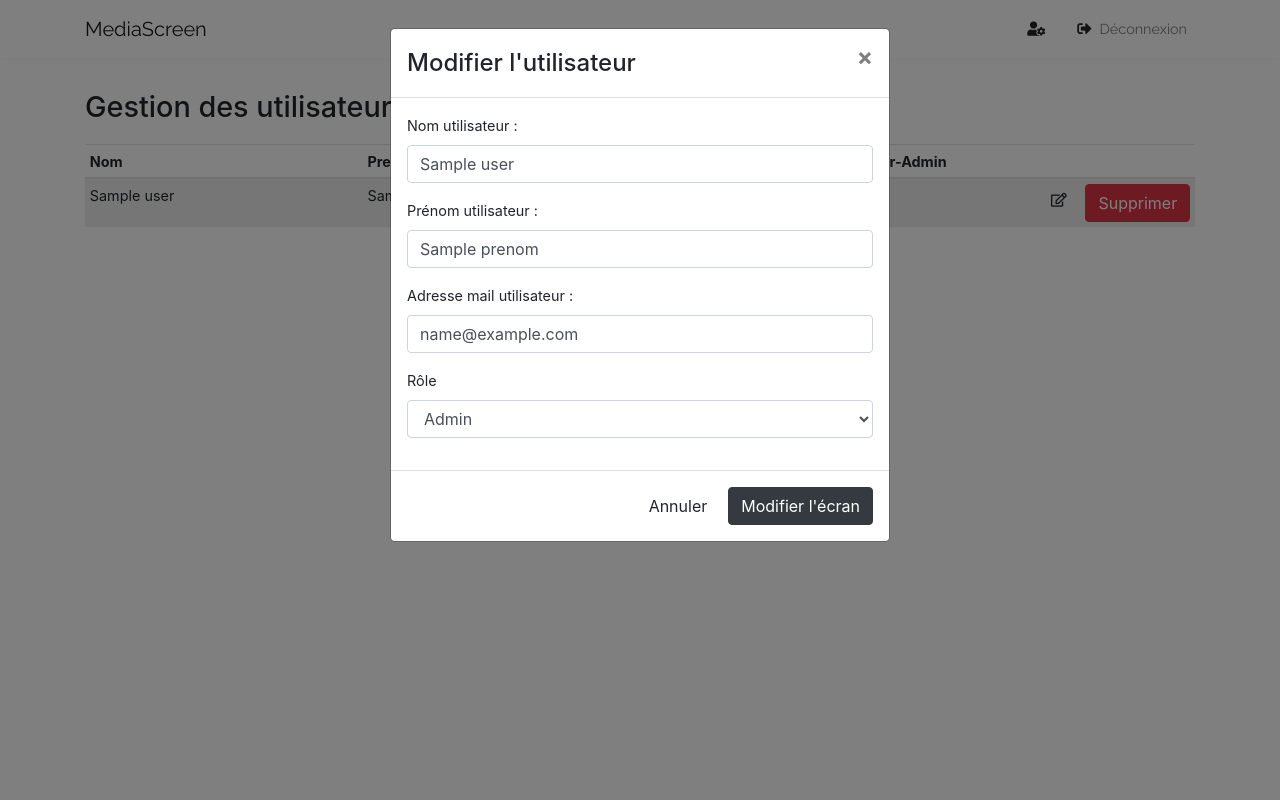
After one commit to portarolucas/mediascreen, a PHP site: template Backoffice/app/Views/Pages/Users.twig in a window 1280 px wide, after a click that opens the changed part. The commit adds this page. Run offline with PHP 8.4, Linux system fonts and the light colour scheme; the template is opened without the code that fills it: most values are stand-ins (such as "Sample title", 1, 10 or a date in 2020); style sheets or scripts are compiled from the project's sources; some libraries are stand-ins or nearby versions.

Commit message:
Lister, supprimer et modifier des utilisateurs

```diff
--- a/Backoffice/app/Controllers/PagesGetController.php
+++ b/Backoffice/app/Controllers/PagesGetController.php
@@ -4,6 +4,7 @@ namespace App\Controllers;
 use App\Controllers\Auth\AuthController;
 use App\Models\Ecran;
 use App\Models\Sequence;
+use App\Models\Utilisateur;
 use Slim\Http\Request;
 use Slim\Http\Response;
 
@@ -62,4 +63,9 @@ class PagesGetController extends Controller {
         $this->render($response, 'Pages/CreateUser.twig');
     }
 
+    public function users(Request $request, Response $response) {
+        $users = Utilisateur::select()->get();
+        $this->render($response, 'Pages/Users.twig', ['users' => $users]);
+    }
+
 }
--- a/Backoffice/app/Views/Pages/Home.twig
+++ b/Backoffice/app/Views/Pages/Home.twig
@@ -21,7 +21,7 @@
     <div class="col-4 box">
         <h1>Utilisateurs</h1>
         <hr>
-        <a href="{{ path_for('sequences') }}" class="btn btn-outline-warning btn-sm">
+        <a href="{{ path_for('users') }}" class="btn btn-outline-warning btn-sm">
             Gestion des utilisateurs
         </a>
         <a href="{{ path_for('createUser') }}" class="btn btn-outline-success btn-sm">
--- /dev/null
+++ b/Backoffice/app/Views/Pages/Users.twig
@@ -0,0 +1,224 @@
+{% extends "Layout.twig" %}
+
+{% block style %}
+<link rel="stylesheet" href="/assets/css/gestion_sequence.css">
+<style>
+    .notification{
+      position: fixed;
+      bottom: 0;
+      left:0;
+      width: 100%;
+    }
+  </style>
+{% endblock %}
+
+{% block content %}
+<div id="notification_block" class="notification" style="z-index: 999;display: none;">
+    <button type="button" class="close" data-dismiss="alert" aria-label="Close" onclick="hideNotification()">
+        <span aria-hidden="true">&times;</span>
+    </button>
+    <p></p>
+</div>
+
+<h1>Gestion des utilisateurs</h1>
+<table class="table table-sm table-hover">
+    <thead>
+        <tr>
+            <th style="width: 30%;">Nom</th>
+            <th style="width: 25%;">Prenom</th>
+            <th style="width: 25%;">Adresse mail</th>
+            <th style="width: 25%;">Super-Admin</th>
+            <th style="width: 5%;"></th>
+            <th style="width: 5%;"></th>
+        </tr>
+    </thead>
+
+    <tbody>
+        {% for user in users %}
+            <tr>
+            <td class="panel_nomUtilisateur"><span class="editable">{{ user.nom }}</span></td>
+            <td class="panel_prenomUtilisateur"><span class="editable">{{ user.prenom }}</span></td>
+            <td class="panel_emailUtilisateur"><span class="editable">{{ user.email }}</span></td>
+            <td class="panel_rankUtilisateur">
+                {% if user.is_superadmin == 1 %}
+                    <i class="fa fa-check" aria-hidden="true"></i>
+                {% endif %}
+
+            </td>
+
+            <td class="panel_update">
+                <button type="button" class="btn btn-default btn-sm" data-toggle="modal" data-target="#editUser_{{ user.id }}">
+                    <i class="far fa-edit"></i>
+                </button>
+                <div class="modal fade exampleModalClass" id="editUser_{{ user.id }}" tabindex="-1" role="dialog"
+                    aria-labelledby="editUserLabel_{{ user.id }}">
+                    <div class="modal-dialog" role="document">
+                        <div class="modal-content">
+                            <div class="modal-header">
+                                <h4 class="modal-title" id="editUserLabel_{{ user.id }}">Modifier l'utilisateur</h4>
+                                <button type="button" class="close" data-dismiss="modal" aria-label="Fermer"><span
+                                        aria-hidden="true">×</span></button>
+                            </div>
+                            <div class="modal-body">
+                                <form>
+                                    <div class="form-group">
+                                        <label class="control-label">Nom utilisateur :</label>
+                                        <input type="text" value="{{ user.nom }}"
+                                            class="form-control update_nomUtilisateur">
+                                    </div>
+                                    <div class="form-group">
+                                        <label class="control-label">Prénom utilisateur :</label>
+                                        <input type="text" value="{{ user.prenom }}"
+                                            class="form-control update_prenomUtilisateur">
+                                    </div>
+                                    <div class="form-group">
+                                        <label class="control-label">Adresse mail utilisateur :</label>
+                                        <input type="text" value="{{ user.email }}"
+                                            class="form-control update_emailUtilisateur">
+                                    </div>
+                                    <div class="form-group">
+                                        {% if user.is_superadmin == 0 %}
+                                            <label for="rank_user" class="form-label">Rôle</label>
+                                            <select name="rank_user" id="rank_user" class="form-control update_rankUtilisateur">
+                                                <option value="0" selected>Admin</option>
+                                                <option value="1">Super-Admin</option>
+                                            </select>
+                                        {% else %}
+                                            <label for="rank_user" class="form-label">Rôle</label>
+                                            <select name="rank_user" id="rank_user" class="form-control update_rankUtilisateur">
+                                                <option value="0">Admin</option>
+                                                <option value="1" selected>Super-Admin</option>
+                                            </select>
+                                        {% endif %}
+                                    </div>
+                                </form>
+                            </div>
+                            <div class="modal-footer">
+                                <button type="button" class="btn btn-default" data-dismiss="modal">Annuler</button>
+                                <button type="button" class="btn btn-dark" onclick="updateUser({{ user.id }}, this)">Modifier
+                                    l'écran</button>
+                            </div>
+                        </div>
+                    </div>
+                </div>
+            </td>
+
+            <td class="panel_delete">
+                <input type="button" value="Supprimer" class="btn btn-danger delCompteBtn" data-toggle="modal"
+                    data-target="#deleteUser{{ user.id }}">
+                <div class="modal fade" id="deleteUser{{ user.id }}" tabindex="-1" role="dialog"
+                    aria-labelledby="deleteUserLabel_{{ user.id }}" aria-hidden="true">
+                    <div class="modal-dialog">
+                        <div class="modal-content">
+                            <div class="modal-header">
+                                <h4 class="modal-title" id="deleteUserLabel_{{ user.id }}">Supprimer un utilisateur :</h4>
+                            </div>
+                            <div class="modal-body">
+                                <p>Êtes-vous sûr de vouloir supprimer l'utilisateur : {{ user.nom }} {{ user.prenom }} ?</p>
+                            </div>
+                            <div class="modal-footer">
+                                <button type="button" class="btn btn-default" data-dismiss="modal">Annuler</button>
+                                <button type="button" class="btn btn-danger btn-ok"
+                                    onclick="deleteUser({{ user.id }}, this)">Supprimer</button>
+                            </div>
+                        </div>
+                    </div>
+                </div>
+            </td>
+        </tr>
+        {% endfor %}
+    </tbody>
+</table>
+{% endblock %}
+
+{% block script %}
+<script>
+function hideNotification() {
+    $('#notification_block').fadeOut('500', () => {
+        $('#notification_block').removeClass();
+    });
+}
+
+function showNotification(libelle_bootstrap, message) {
+    hideNotification();
+    $('#notification_block p').text(message)
+    $('#notification_block').addClass("notification")
+    $('#notification_block').addClass('alert alert-' + libelle_bootstrap)
+    $('#notification_block').fadeIn('500');
+}
+
+function deleteUser(id, leBtn) {
+    let model = $(leBtn).parents().closest('.modal');
+    let lineDelet = $(leBtn).parents().closest('tr');
+
+    let http = new XMLHttpRequest();
+    let params =
+        'id=' + id;
+    http.open('POST', '{{ path_for('userDelete') }}', true);
+
+    http.setRequestHeader('Content-type', 'application/x-www-form-urlencoded');
+    http.onreadystatechange = function () {
+        if (http.readyState == 4 && http.status == 200) {
+            if (http.responseText == 'success') {
+                $(model).modal('hide');
+                showNotification('success', "L'utilisateur a bien été supprimé.");
+                $(lineDelet).hide('slow', function () {
+                    $(lineDelet).remove();
+                });
+            } else {
+                showNotification('danger', 'Erreur : ' + http.responseText);
+            }
+        }
+    }
+    http.send(params);
+}
+
+function updateUser(id, leBtn) {
+    let bodyModal = $(leBtn).parent().prev('.modal-body');
+    let nom = $(bodyModal).find('.update_nomUtilisateur').val();
+    let prenom = $(bodyModal).find('.update_prenomUtilisateur').val();
+    let email = $(bodyModal).find('.update_emailUtilisateur').val();
+    let rank = $(bodyModal).find('.update_rankUtilisateur').val();
+
+    if (id, nom, prenom, email, rank) {
+        let model = $(leBtn).parents().closest('.modal');
+        let lineUpdate = $(leBtn).parents().closest('tr');
+        let http = new XMLHttpRequest();
+
+        let params =
+            'id=' + id +
+            '&newNom=' + nom +
+            '&newPrenom=' + prenom +
+            '&newEmail=' + email +
+            '&newRank=' + rank;
+        http.open('POST', '{{ path_for('userUpdate') }}', true);
+
+        http.setRequestHeader('Content-type', 'application/x-www-form-urlencoded');
+        http.onreadystatechange = function () {
+            if (http.readyState == 4 && http.status == 200) {
+                  console.log(http.responseText);
+                if (http.responseText == 'success') {
+                    $(lineUpdate).find('.panel_nomUtilisateur').text(nom);
+                    $(lineUpdate).find('.panel_prenomUtilisateur').text(prenom);
+                    $(lineUpdate).find('.panel_emailUtilisateur').text(email);
+
+                    if (rank == 1){
+                        $(lineUpdate).find('.panel_rankUtilisateur').html('<i class="fa fa-check" aria-hidden="true"></i>');
+                    } else {
+                        $(lineUpdate).find('.panel_rankUtilisateur').html('');
+                    }
+
+                    $(model).modal('hide');
+                    showNotification('success', "Succès : L'utlisateur " + nom + " " + prenom + " a bien été modifié.");
+                } else {
+                    showNotification('danger', 'Erreur : ', http.responseText);
+                }
+            }
+        }
+        http.send(params);
+    } else {
+        alert("Une erreur est survenue : des champs sont manquants, introuvable, ou incomplet \n\rSi le problème persiste actualisez la page ou contacter l'administrateur du site");
+    }
+}
+</script>
+{% endblock %}
--- a/Backoffice/config/db.ini
+++ b/Backoffice/config/db.ini
@@ -1,8 +1,8 @@
 driver=mysql
 host=127.0.0.1
 database=mediascreen
-username=evann
-password=evann
+username=root
+password=
 charset=utf8mb4
 collation=utf8mb4_unicode_ci
 prefix=
```
Also changed, not shown: Backoffice/app/Controllers/PagesPostController.php (+37 -1 lines), Backoffice/public/index.php (+10 -0 lines).
